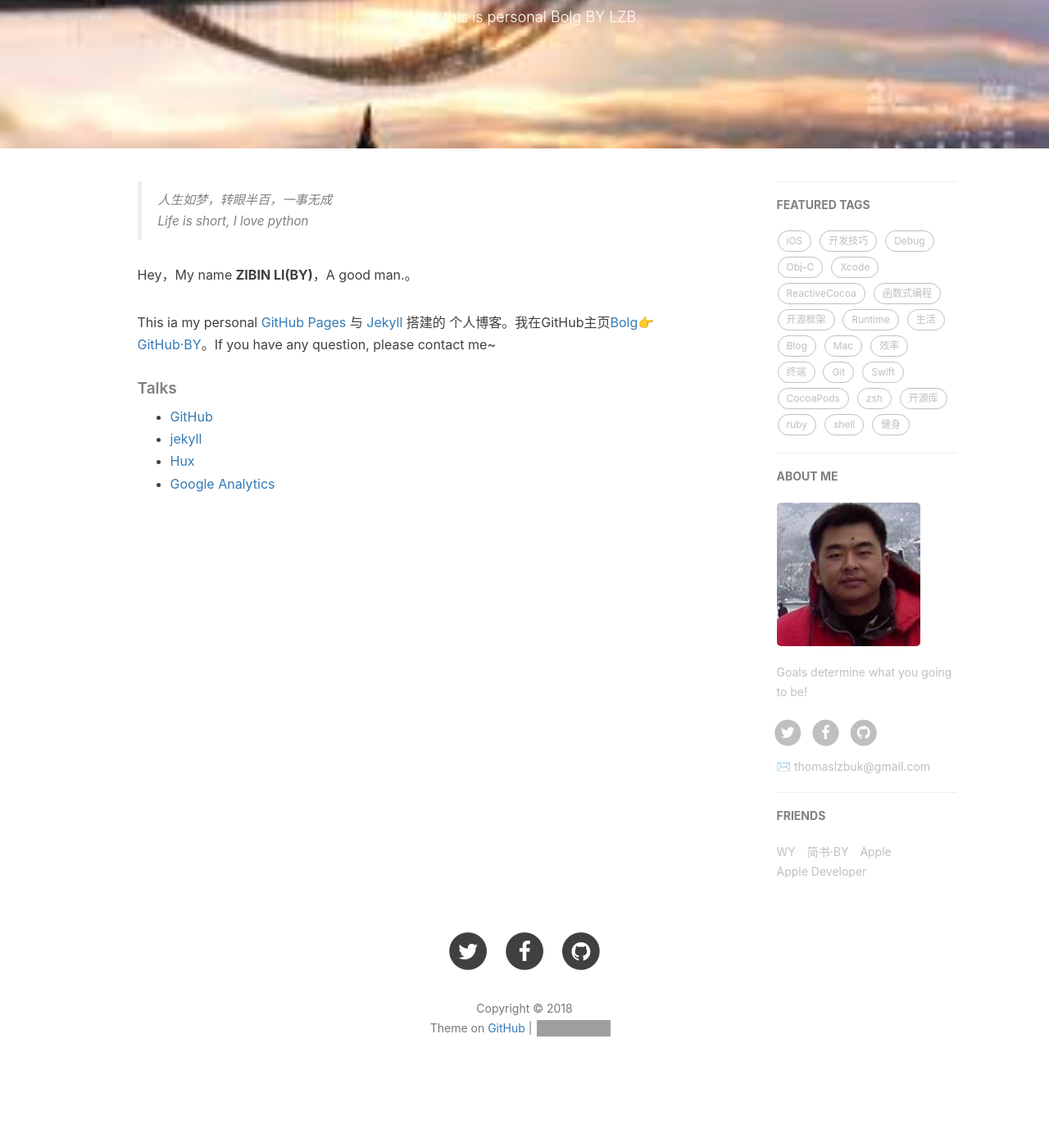
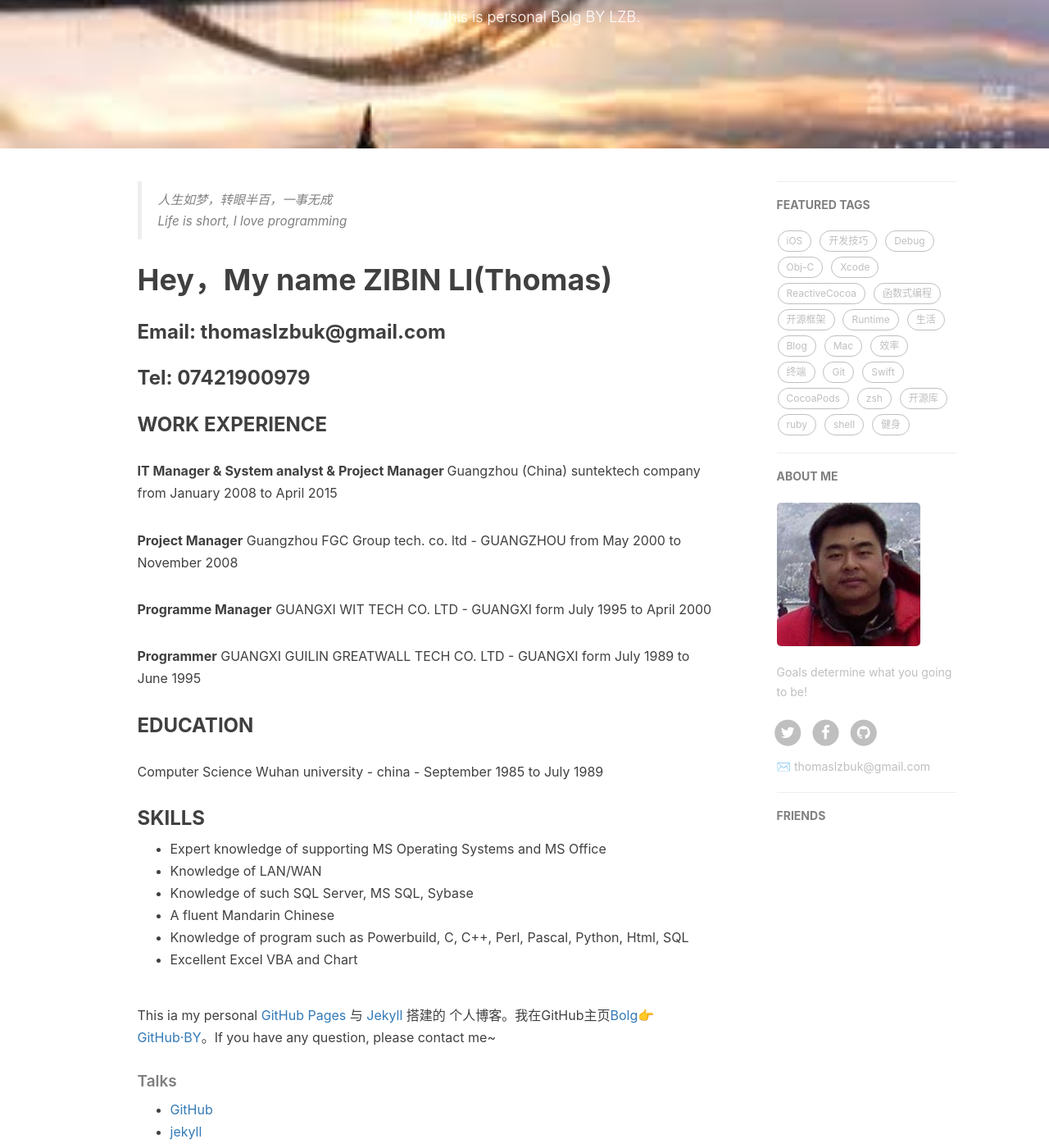
Before and after one commit to thomaslzb/thomaslzb.github.io, a Jekyll site: the page built from about.html, in a window 1280 px wide and 1400 px high, scrolled down 237 px. Shown: the whole window at 82% size. Built offline with Jekyll 4.4.1, drawn with Linux system fonts in a browser that asks for light colours; nearby versions of some CDN libraries; comment, search, counter and statistics services are not loaded; before the commit the page ends 1595 px from its top, so only the background shows below that; grey boxes are pictures that could not be loaded.

```diff
--- a/404.html
+++ b/404.html
@@ -1,6 +1,6 @@
 ---
 layout: default
-description: "你来到了没有知识的荒原 🙊"
+description: "你找的页面已经消失（404 Error） 🙊"
 header-img: "img/404-bg.jpg"
 permalink: /404.html
 ---
--- a/_config.yml
+++ b/_config.yml
@@ -18,7 +18,7 @@ sidebar-avatar: /img/about-BY-gentle.jpg      # use absolute URL, seeing it's us
 
 # SNS settings
 RSS: false
-# weibo_username:     qiubaiying
+# weibo_username:     thomaslzb
 # zhihu_username:     thomaslzb
 # jianshu_username:   e71990ada2fd
 github_username:    thomaslzb
@@ -61,20 +61,20 @@ kramdown:
 
 # Gitalk
 gitalk:
-  enable: true    #是否开启Gitalk评论
+  enable: false    #是否开启Gitalk评论
   clientID: f2c84e7629bb1446c1a4                            #生成的clientID
   clientSecret: ca6d6139d1e1b8c43f8b2e19492ddcac8b322d0d    #生成的clientSecret
   repo: thomaslzb.github.io    #仓库名称
   owner: thomaslzb    #github用户名
   admin: thomaslzb
-  distractionFreeMode: true #是否启用类似FB的阴影遮罩
+  distractionFreeMode: false #是否启用类似FB的阴影遮罩
 
 
 # 统计
 
 # Analytics settings
 # Baidu Analytics
-ba_track_id: b50bf2b12b5338a1845e33832976fd68
+# ba_track_id: b50bf2b12b5338a1845e33832976fd68
 
 # Google Analytics
 ga_track_id: 'UA-90855596-1'            # Format: UA-xxxxxx-xx
@@ -97,18 +97,20 @@ service-worker: true
 
 
 # Friends
-friends: [
-    {
-        title: "WY",
-        href: "http://zhengwuyang.com"
-    },{
-        title: "简书·BY",
-        href: "http://www.jianshu.com/u/e71990ada2fd"
-    },{
-        title: "Apple",
-        href: "https://apple.com"
-    },{
-        title: "Apple Developer",
-        href: "https://developer.apple.com/"
-    }
-]
+friends: []
+
+# friends: [
+#    {
+#        title: "WY",
+#        href: "http://zhengwuyang.com"
+#    },{
+#        title: "简书·BY",
+#        href: "http://www.jianshu.com/u/e71990ada2fd"
+#    },{
+#        title: "Apple",
+#        href: "https://apple.com"
+#    },{
+#        title: "Apple Developer",
+#        href: "https://developer.apple.com/"
+#    }
+# ]
--- a/about.html
+++ b/about.html
@@ -16,9 +16,31 @@ header-img: "img/post-bg-rwd.jpg"
 
     <!--copied from markdown -->
     <blockquote><p>人生如梦，转眼半百，一事无成<br>
-    Life is short, I love python</p></blockquote>
+    Life is short, I love programming</p></blockquote>
 
-    <p>Hey，My name <strong>ZIBIN LI(BY)</strong>，A good man.。</p>
+    <h1>Hey，My name <strong>ZIBIN LI(Thomas)</strong></h1>
+	<h3>Email: thomaslzbuk@gmail.com</h3>
+	<h3>Tel: 07421900979</h3>
+	<h3>WORK EXPERIENCE</h3>
+	<p><strong>IT Manager &amp; System analyst &amp; Project Manager </strong> Guangzhou (China) suntektech company from January 2008 to April 2015</p>
+	<p><strong>Project Manager</strong>
+	Guangzhou FGC Group tech. co. ltd - GUANGZHOU from May 2000 to November 2008</p>
+	<p><strong>Programme Manager</strong>
+	GUANGXI WIT TECH CO. LTD - GUANGXI form July 1995 to April 2000</p>
+	<p><strong>Programmer</strong>
+	GUANGXI GUILIN GREATWALL TECH CO. LTD - GUANGXI form July 1989 to June 1995</p>
+	<h3>EDUCATION</h3>
+	<p>Computer Science Wuhan university - china - September 1985 to July 1989</p>
+	<h3>SKILLS</h3>
+	<ul>
+	<li>Expert knowledge of supporting MS Operating Systems and MS Office</li>
+	<li>Knowledge of LAN/WAN</li>
+	<li>Knowledge of such SQL Server, MS SQL, Sybase</li>
+	<li>A fluent Mandarin Chinese</li>
+	<li>Knowledge of program such as Powerbuild, C, C++, Perl, Pascal, Python, Html, SQL</li>
+	<li>Excellent Excel VBA and Chart</li>
+	</ul>
+
 
 
     <p>This ia my personal <a href="https://pages.github.com/">GitHub Pages</a> 与 <a href="http://jekyll.com.cn/">Jekyll</a> 搭建的 个人博客。我在GitHub主页<a href="https://github.com/thomaslzb">Bolg👉GitHub·BY</a>。If you have any question, please contact me~</p>
--- a/offline.html
+++ b/offline.html
@@ -1,6 +1,6 @@
 ---
 layout: default
-description: "网络似乎出现了问题 😥"
+description: "Internet have some problem, 网络似乎出现了问题 😥"
 header-img: "img/404-bg.jpg"
 permalink: /offline.html
 ---
```
